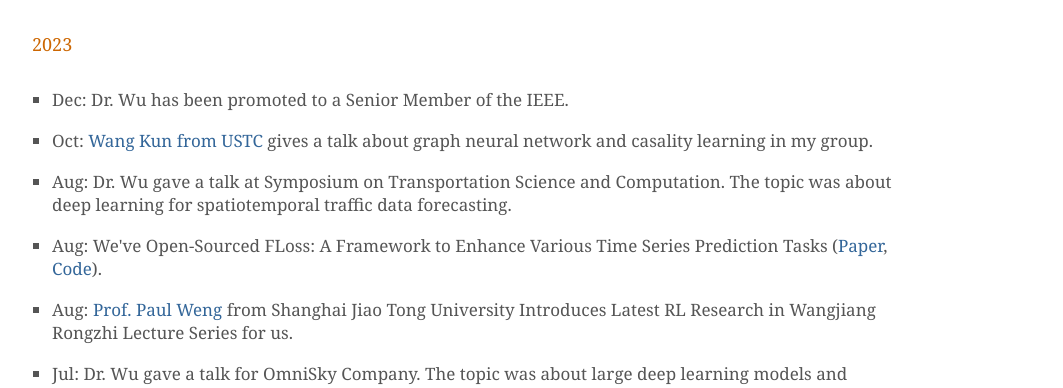
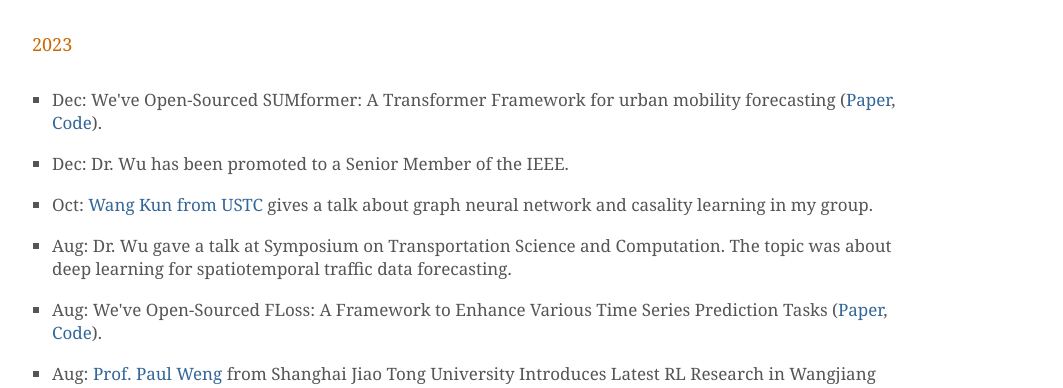
Before and after one commit to Kaimaoge/Kaimaoge.github.io, a plain HTML site: page news.html in a window 1280 px wide. Shown: the part 402-790 px from the top of the page, without its empty margins (108-1171 px from the left). Drawn offline with Linux system fonts and the light colour scheme.

Commit message:
Update news.html

```diff
--- a/news.html
+++ b/news.html
@@ -54,6 +54,7 @@
 
 <h2>2023</h2>
 <ul>
+    <li> <p> Dec: We've Open-Sourced SUMformer: A Transformer Framework for urban mobility forecasting (<a href="https://arxiv.org/abs/2312.01699">Paper</a>, <a href="https://github.com/Chengyui/SUMformer">Code</a>).</p>
     <li> <p> Dec: Dr. Wu has been promoted to a Senior Member of the IEEE.</p>
     <li> <p> Oct: <a href="https://scholar.google.com/citations?user=UnyqjWQAAAAJ&hl=en&oi=sra">Wang Kun from USTC</a> gives a talk about graph neural network and casality learning in my group.</p>
     <li> <p> Aug: Dr. Wu gave a talk at Symposium on Transportation Science and Computation. The topic was about deep learning for spatiotemporal traffic data forecasting.</p>
```
